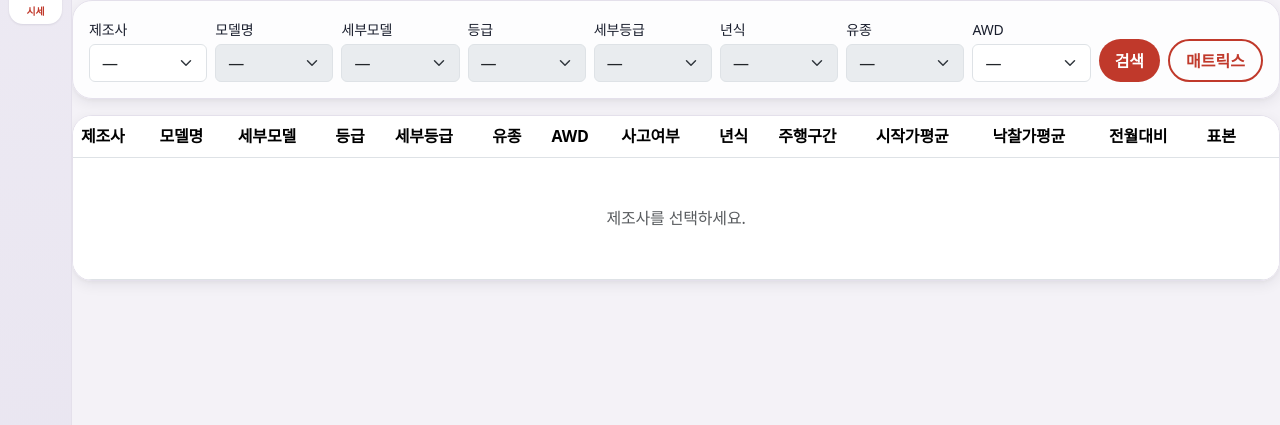
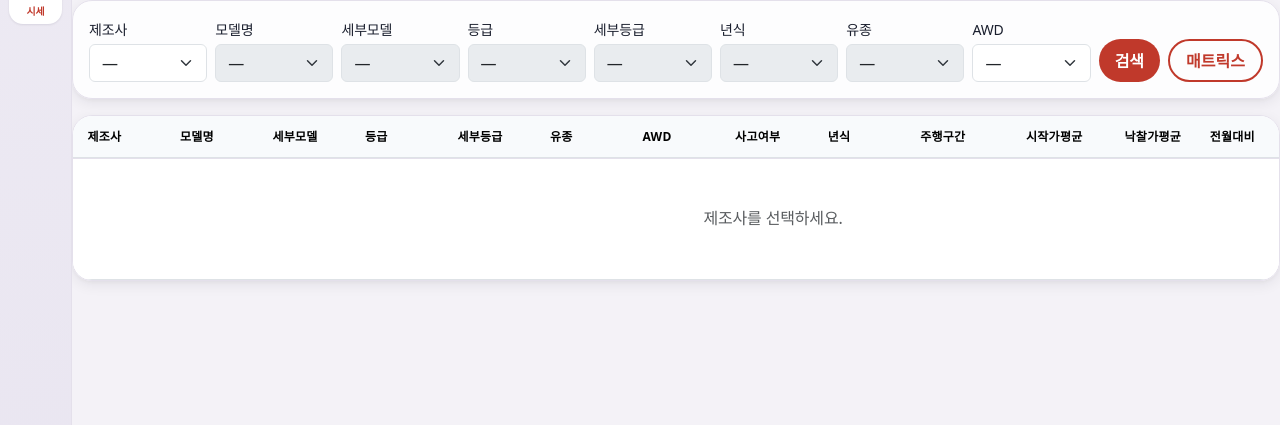
Before and after one commit to JTY9410/wecar_wpm, a Flask app: page / in a window 1280 px wide. Shown: the part 95-520 px from the top of the page. Run offline with Flask 3, Linux system fonts and the light colour scheme; the visitor is signed in with stand-in values (Sample User, id 1); data that the repository does not hold is empty; some libraries are stand-ins or nearby versions; some web fonts are replaced.

Commit message:
Widen market tables with dual scroll and sticky headers.
Give hierarchy and matrix columns enough min-width, enable horizontal and vertical scroll panels, and pin thead rows while scrolling.

Co-authored-by: Cursor <cursoragent@cursor.com>

```diff
--- a/app/static/css/style.css
+++ b/app/static/css/style.css
@@ -373,7 +373,7 @@ body {
 
 .base-price-matrix {
     overflow: auto;
-    max-height: min(60vh, 36rem);
+    max-height: min(70vh, 42rem);
     font-size: .82rem;
     -webkit-overflow-scrolling: touch;
     border: 1px solid var(--wc-border);
@@ -391,9 +391,9 @@ body {
 .base-price-matrix td {
     text-align: center;
     white-space: nowrap;
-    padding: .55rem .75rem;
+    padding: .65rem .9rem;
     border: 1px solid var(--wc-border);
-    min-width: 5.5rem;
+    min-width: 7.5rem;
 }
 
 .base-price-matrix thead th {
@@ -1739,3 +1739,103 @@ body.app-body {
         transition-duration: .01ms !important;
     }
 }
+
+/* —— Market wholesale grid: wide columns + dual scroll + sticky header —— */
+.market-scroll-panel {
+    overflow: auto !important;
+    max-height: min(72vh, 44rem);
+    -webkit-overflow-scrolling: touch;
+    overscroll-behavior: contain;
+}
+
+.market-grid-card {
+    border: 1px solid var(--wc-border);
+}
+
+.market-grid-table {
+    width: max-content;
+    min-width: 1400px;
+    border-collapse: separate;
+    border-spacing: 0;
+    margin-bottom: 0;
+}
+
+.market-grid-table th,
+.market-grid-table td {
+    white-space: nowrap;
+    vertical-align: middle;
+    padding: .7rem .9rem;
+}
+
+.market-grid-table thead th {
+    position: sticky;
+    top: 0;
+    z-index: 5;
+    background: #F8FAFC;
+    box-shadow: 0 1px 0 var(--wc-border);
+    font-size: .75rem;
+    font-weight: 700;
+    letter-spacing: .02em;
+}
+
+[data-theme="dark"] .market-grid-table thead th {
+    background: #1C2230;
+}
+
+.market-grid-table .col-maker { min-width: 7rem; }
+.market-grid-table .col-model { min-width: 8rem; }
+.market-grid-table .col-mdetail { min-width: 11rem; }
+.market-grid-table .col-grade { min-width: 7rem; }
+.market-grid-table .col-gdetail { min-width: 14rem; }
+.market-grid-table .col-fuel { min-width: 6.5rem; }
+.market-grid-table .col-awd { min-width: 5rem; }
+.market-grid-table .col-accident { min-width: 6.5rem; }
+.market-grid-table .col-year { min-width: 5rem; }
+.market-grid-table .col-km { min-width: 9rem; }
+.market-grid-table .col-price { min-width: 7.5rem; text-align: right; }
+.market-grid-table .col-mom { min-width: 6rem; }
+.market-grid-table .col-count { min-width: 5rem; }
+.market-grid-table .col-actions { min-width: 11rem; }
+
+.base-price-matrix.market-scroll-panel {
+    max-height: min(72vh, 44rem);
+}
+
+.base-price-matrix .year-col {
+    min-width: 5.5rem;
+}
+
+.market-samples-table {
+    width: max-content;
+    min-width: 960px;
+    border-collapse: separate;
+    border-spacing: 0;
+}
+
+.market-samples-table th,
+.market-samples-table td {
+    white-space: nowrap;
+    min-width: 6rem;
+    padding: .65rem .85rem;
+}
+
+.market-samples-table thead th {
+    position: sticky;
+    top: 0;
+    z-index: 4;
+    background: #F8FAFC;
+    box-shadow: 0 1px 0 var(--wc-border);
+}
+
+[data-theme="dark"] .market-samples-table thead th {
+    background: #1C2230;
+}
+
+.market-samples-table th:first-child,
+.market-samples-table td:first-child {
+    min-width: 14rem;
+}
+
+.bp-samples-modal .market-scroll-panel {
+    max-height: min(60vh, 36rem);
+}
--- a/app/templates/base.html
+++ b/app/templates/base.html
@@ -13,7 +13,7 @@
   <title>{% block title %}{{ config.APP_NAME }}{% endblock %}</title>
   <link rel="stylesheet" href="https://cdn.jsdelivr.net/gh/orioncactus/pretendard@v1.3.9/dist/web/static/pretendard.min.css">
   <link href="https://cdn.jsdelivr.net/npm/bootstrap@5.3.3/dist/css/bootstrap.min.css" rel="stylesheet">
-  <link rel="stylesheet" href="{{ url_for('static', filename='css/style.css') }}?v=3">
+  <link rel="stylesheet" href="{{ url_for('static', filename='css/style.css') }}?v=4">
 </head>
 <body class="app-body {% if current_user.is_authenticated %}has-mobile-nav has-side-rail{% endif %} {% block body_class %}{% endblock %}">
 {% set ep = request.endpoint or '' %}
--- a/app/templates/market.html
+++ b/app/templates/market.html
@@ -56,7 +56,7 @@
 <div id="matrixPanel" class="glass-card p-3 mb-3 d-none">
   <h5 class="mb-1" id="matrixTitle" data-i18n="matrix_title">{{ i18n.matrix_title }}</h5>
   <p class="small text-muted mb-3" id="matrixSub"></p>
-  <div class="base-price-matrix scroll-hint">
+  <div class="base-price-matrix market-scroll-panel scroll-hint">
     <table class="table table-sm mb-0">
       <thead id="matrixHead"></thead>
       <tbody id="matrixBody"></tbody>
@@ -64,26 +64,26 @@
   </div>
 </div>
 
-<div class="glass-card p-0 overflow-hidden">
-  <div class="table-responsive">
-    <table class="table align-middle mb-0">
+<div class="glass-card p-0 overflow-hidden market-grid-card">
+  <div class="table-responsive data-scroll market-scroll-panel scroll-hint">
+    <table class="table align-middle mb-0 market-grid-table">
       <thead>
         <tr>
-          <th data-i18n="maker">{{ i18n.maker }}</th>
-          <th data-i18n="model">{{ i18n.model }}</th>
-          <th data-i18n="mdetail">{{ i18n.mdetail }}</th>
-          <th data-i18n="grade">{{ i18n.grade }}</th>
-          <th data-i18n="gdetail">{{ i18n.gdetail }}</th>
-          <th data-i18n="fuel">{{ i18n.fuel }}</th>
-          <th data-i18n="awd">{{ i18n.awd }}</th>
-          <th data-i18n="accident">{{ i18n.accident }}</th>
-          <th data-i18n="year">{{ i18n.year }}</th>
-          <th data-i18n="km_bin">{{ i18n.km_bin }}</th>
-          <th data-i18n="start_avg">{{ i18n.start_avg }}</th>
-          <th data-i18n="hammer_avg">{{ i18n.hammer_avg }}</th>
-          <th data-i18n="mom">{{ i18n.mom }}</th>
-          <th data-i18n="sample_count">{{ i18n.sample_count }}</th>
-          <th></th>
+          <th class="col-maker" data-i18n="maker">{{ i18n.maker }}</th>
+          <th class="col-model" data-i18n="model">{{ i18n.model }}</th>
+          <th class="col-mdetail" data-i18n="mdetail">{{ i18n.mdetail }}</th>
+          <th class="col-grade" data-i18n="grade">{{ i18n.grade }}</th>
+          <th class="col-gdetail" data-i18n="gdetail">{{ i18n.gdetail }}</th>
+          <th class="col-fuel" data-i18n="fuel">{{ i18n.fuel }}</th>
+          <th class="col-awd" data-i18n="awd">{{ i18n.awd }}</th>
+          <th class="col-accident" data-i18n="accident">{{ i18n.accident }}</th>
+          <th class="col-year" data-i18n="year">{{ i18n.year }}</th>
+          <th class="col-km" data-i18n="km_bin">{{ i18n.km_bin }}</th>
+          <th class="col-price" data-i18n="start_avg">{{ i18n.start_avg }}</th>
+          <th class="col-price" data-i18n="hammer_avg">{{ i18n.hammer_avg }}</th>
+          <th class="col-mom" data-i18n="mom">{{ i18n.mom }}</th>
+          <th class="col-count" data-i18n="sample_count">{{ i18n.sample_count }}</th>
+          <th class="col-actions"></th>
         </tr>
       </thead>
       <tbody id="grid">
@@ -109,8 +109,8 @@
         <div id="bpSamplesEmpty" class="p-4 text-center text-muted d-none" data-i18n="samples_empty">{{ i18n.samples_empty }}</div>
         <div id="bpSamplesContent" class="d-none">
           <p class="small text-muted px-3 pt-3 mb-2" id="bpSamplesCount"></p>
-          <div class="table-responsive px-3 pb-3">
-            <table class="table table-sm table-hover align-middle mb-0 bp-samples-table">
+          <div class="table-responsive data-scroll market-scroll-panel scroll-hint px-3 pb-3">
+            <table class="table table-sm table-hover align-middle mb-0 bp-samples-table market-samples-table">
               <thead>
                 <tr>
                   <th data-i18n="car_name">{{ i18n.car_name }}</th>
@@ -134,5 +134,5 @@
 </div>
 {% endblock %}
 {% block scripts %}
-<script src="{{ url_for('static', filename='js/market.js') }}?v=1"></script>
+<script src="{{ url_for('static', filename='js/market.js') }}?v=2"></script>
 {% endblock %}
```
